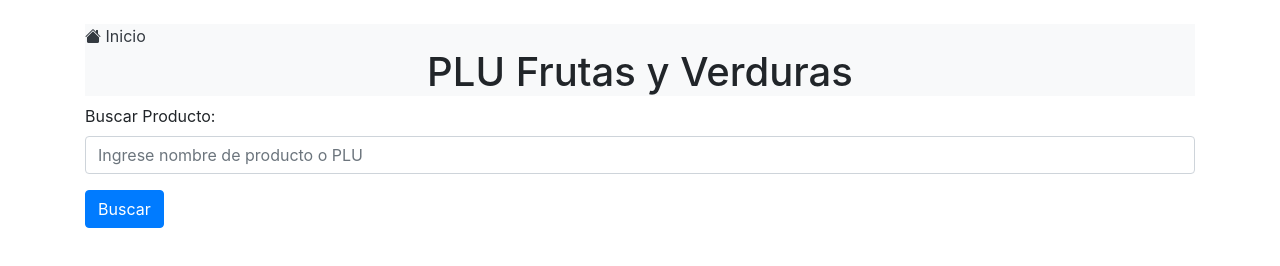
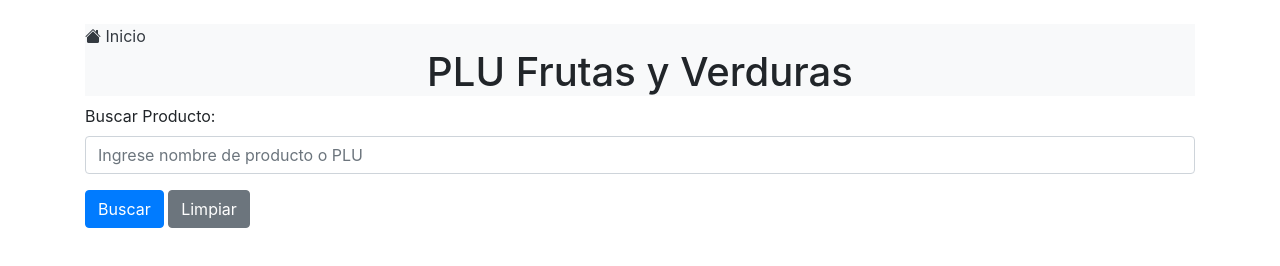
Before and after one commit to DiegoDelgado82/frutas4.0, a plain HTML site: page pages/pluFrutas.html in a window 1280 px wide. Drawn offline with nearby package versions, Linux system fonts and the light colour scheme.

Commit message:
moficando parametros de busqueda

```diff
--- a/pages/pluFrutas.html
+++ b/pages/pluFrutas.html
@@ -29,6 +29,7 @@
       <div id="sugerencias" class="mt-2"></div>
     </div>
     <button type="button" class="btn btn-primary" onclick="buscarPLU()">Buscar</button>
+    <button type="button" class="btn btn-secondary" onclick="limpiarPLU()">Limpiar</button>
   </div>
 
   <!-- Scripts -->
--- a/scripts/scriptPrecio.js
+++ b/scripts/scriptPrecio.js
@@ -301,3 +301,12 @@ function buscarPLU() {
       </div>`;
   }
 }
+
+function limpiarPLU() {
+  const producto= document.getElementById('buscarProducto');
+  const sugerenciasDiv = document.getElementById('sugerencias');
+  sugerenciasDiv.innerHTML = '';
+  producto.value=""
+  producto.focus();
+
+}
```
